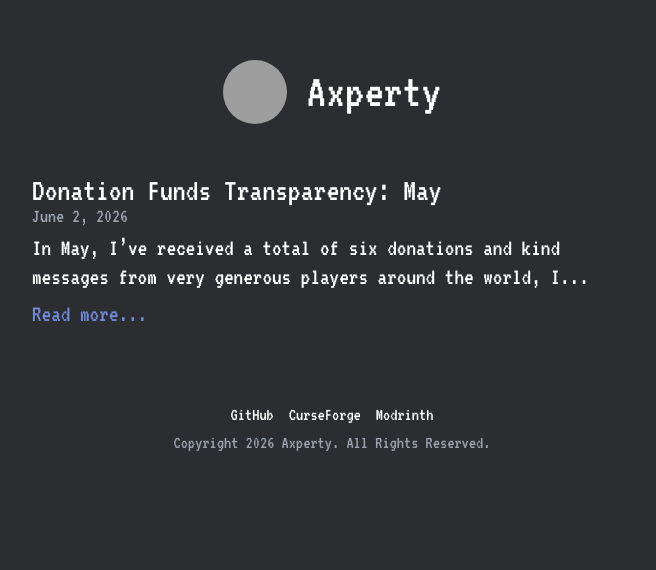
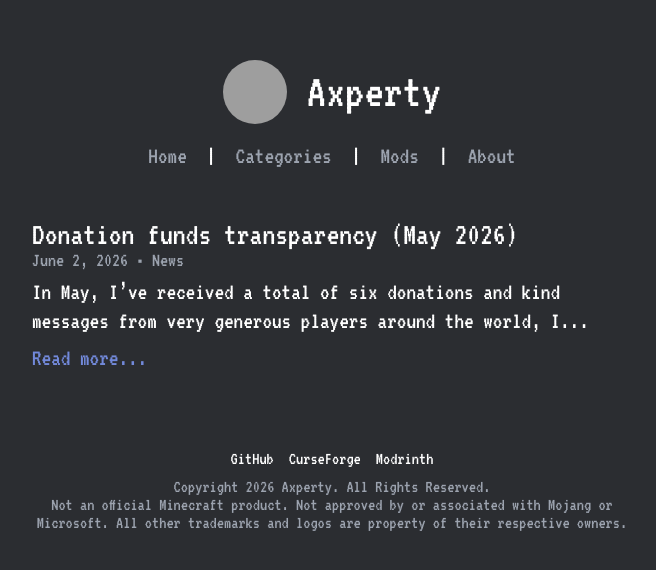
Before and after one commit to axperty/axperty.com, a Jekyll site: the page built from index.html, in a window 1280 px wide, cut to the strip 0-570 px from the top of the page. Shown: the whole strip, without its empty margins (308-964 px from the left). Built offline with Jekyll 4.4.1, drawn with Linux system fonts in a browser that asks for light colours; grey boxes are pictures that could not be loaded.

Commit message:
An even better update than the one before.

```diff
--- a/_config.yml
+++ b/_config.yml
@@ -4,3 +4,14 @@ url: "https://axperty.github.io"
 baseurl: ""
 permalink: /:year/:month/:day/:title/
 avatar: "https://avatars.githubusercontent.com/u/107956734"
+
+author:
+  name: "Axperty"
+  url: "https://axperty.github.io"
+
+twitter:
+  username: "axperty"
+
+plugins:
+  - jekyll-seo-tag
+  - jekyll-sitemap
--- a/_layouts/default.html
+++ b/_layouts/default.html
@@ -4,13 +4,25 @@
     <meta charset="UTF-8">
     <meta name="viewport" content="width=device-width, initial-scale=1.0">
     <title>{{ page.title | default: site.title }}</title>
-    <link rel="stylesheet" href="{{ 'assets/css/main.css' | relative_url }}">
+    {% seo %}
+    <link rel="stylesheet" href="{{ '/assets/css/main.css' | relative_url }}">
 </head>
 <body>
     <main class="container">
         <header class="site-header">
-            <img src="{{ site.avatar }}" alt="{{ site.title }}" class="avatar">
-            <h1 class="site-title"><a href="{{ '/' | relative_url }}">{{ site.title }}</a></h1>
+            <div class="header-main">
+                <img src="{{ site.avatar }}" alt="{{ site.title }}" class="avatar">
+                <h1 class="site-title"><a href="{{ '/' | relative_url }}">{{ site.title }}</a></h1>
+            </div>
+            <nav class="site-nav">
+                <a href="{{ '/' | relative_url }}">Home</a>
+                <span class="nav-separator">|</span>
+                <a href="{{ '/categories.html' | relative_url }}">Categories</a>
+                <span class="nav-separator">|</span>
+                <a href="{{ '/mods.html' | relative_url }}">Mods</a>
+                <span class="nav-separator">|</span>
+                <a href="{{ '/about.html' | relative_url }}">About</a>
+            </nav>
         </header>
 
         {{ content }}
@@ -21,8 +33,29 @@
                 <a href="https://www.curseforge.com/members/axperty/projects">CurseForge</a>
                 <a href="https://modrinth.com/user/Axperty">Modrinth</a>
             </div>
-            <p class="copyright">Copyright 2026 Axperty. All Rights Reserved.</p>
+            <p class="copyright">Copyright 2026 Axperty. All Rights Reserved. </br> Not an official Minecraft product. Not approved by or associated with Mojang or Microsoft. All other trademarks and logos are property of their respective owners.</p>
         </footer>
     </main>
+
+    <button id="backToTop" class="back-to-top" title="Go to top">▲</button>
+
+    <script>
+        const backToTopButton = document.getElementById("backToTop");
+
+        window.addEventListener("scroll", () => {
+            if (window.scrollY > 300) {
+                backToTopButton.classList.add("show");
+            } else {
+                backToTopButton.classList.remove("show");
+            }
+        });
+
+        backToTopButton.addEventListener("click", () => {
+            window.scrollTo({
+                top: 0,
+                behavior: "smooth"
+            });
+        });
+    </script>
 </body>
 </html>
--- a/_layouts/home.html
+++ b/_layouts/home.html
@@ -6,7 +6,12 @@ layout: default
     {% for post in site.posts %}
     <li class="article-item">
         <h2 class="article-title"><a href="{{ post.url | relative_url }}">{{ post.title }}</a></h2>
-        <span class="article-meta">{{ post.date | date: "%B %-d, %Y" }}</span>
+        <span class="article-meta">
+            {{ post.date | date: "%B %-d, %Y" }}
+            {% if post.category %}
+                &bull; {{ post.category }}
+            {% endif %}
+        </span>
         <p class="article-excerpt">
             {{ post.content | strip_html | truncatewords: 20 }}
         </p>
--- a/assets/css/main.scss
+++ b/assets/css/main.scss
@@ -38,9 +38,8 @@ body {
 /* Header */
 .site-header {
     display: flex;
+    flex-direction: column;
     align-items: center;
-    justify-content: center;
-    gap: 20px;
     margin-bottom: 50px;
 }
 
@@ -164,3 +163,89 @@ a {
     color: var(--text-muted);
     margin: 0;
 }
+
+/* Navigation */
+.header-main {
+    display: flex;
+    align-items: center;
+    justify-content: center;
+    gap: 20px;
+    margin-bottom: 20px;
+}
+
+.site-header {
+    display: flex;
+    flex-direction: column;
+    align-items: center;
+    margin-bottom: 50px;
+}
+
+.site-nav {
+    font-size: 24px;
+}
+
+.site-nav a {
+    color: var(--text-muted);
+    text-decoration: none;
+    transition: color 0.2s;
+}
+
+.site-nav a:hover {
+    color: var(--text-color);
+}
+
+.nav-separator {
+    color: var(--border);
+    margin: 0 10px;
+}
+
+/* Categories Page */
+.page-title {
+    font-size: 40px;
+    margin-top: 0;
+    margin-bottom: 40px;
+    font-weight: normal;
+    text-align: center;
+}
+
+.category-heading {
+    font-size: 32px;
+    color: var(--accent);
+    margin-top: 50px;
+    margin-bottom: 20px;
+    border-bottom: 2px solid var(--border);
+    padding-bottom: 10px;
+}
+
+/* Back to Top Button */
+.back-to-top {
+    position: fixed;
+    bottom: 30px;
+    right: 30px;
+    width: 50px;
+    height: 50px;
+    background-color: var(--card-bg);
+    color: var(--text-color);
+    border: 2px solid var(--border);
+    border-radius: 8px;
+    font-family: 'VT323', monospace;
+    font-size: 24px;
+    cursor: pointer;
+    opacity: 0;
+    pointer-events: none;
+    transition: opacity 0.3s ease, background-color 0.2s ease, transform 0.2s ease;
+    display: flex;
+    align-items: center;
+    justify-content: center;
+    z-index: 1000;
+}
+
+.back-to-top.show {
+    opacity: 1;
+    pointer-events: auto;
+}
+
+.back-to-top:hover {
+    background-color: var(--link-color);
+    transform: translateY(-3px);
+}
--- /dev/null
+++ b/robots.txt
@@ -0,0 +1,3 @@
+User-agent: *
+Allow: /
+Sitemap: https://axperty.github.io/sitemap.xml
```
Also changed, not shown: _layouts/post.html (+6 -1 lines), _posts/2026-06-02-donation-funds-transparency-may.md (+13 -18 lines), about.html (added, +26 -0 lines), categories.html (added, +23 -0 lines), mods.html (added, +24 -0 lines), 1 other file.
